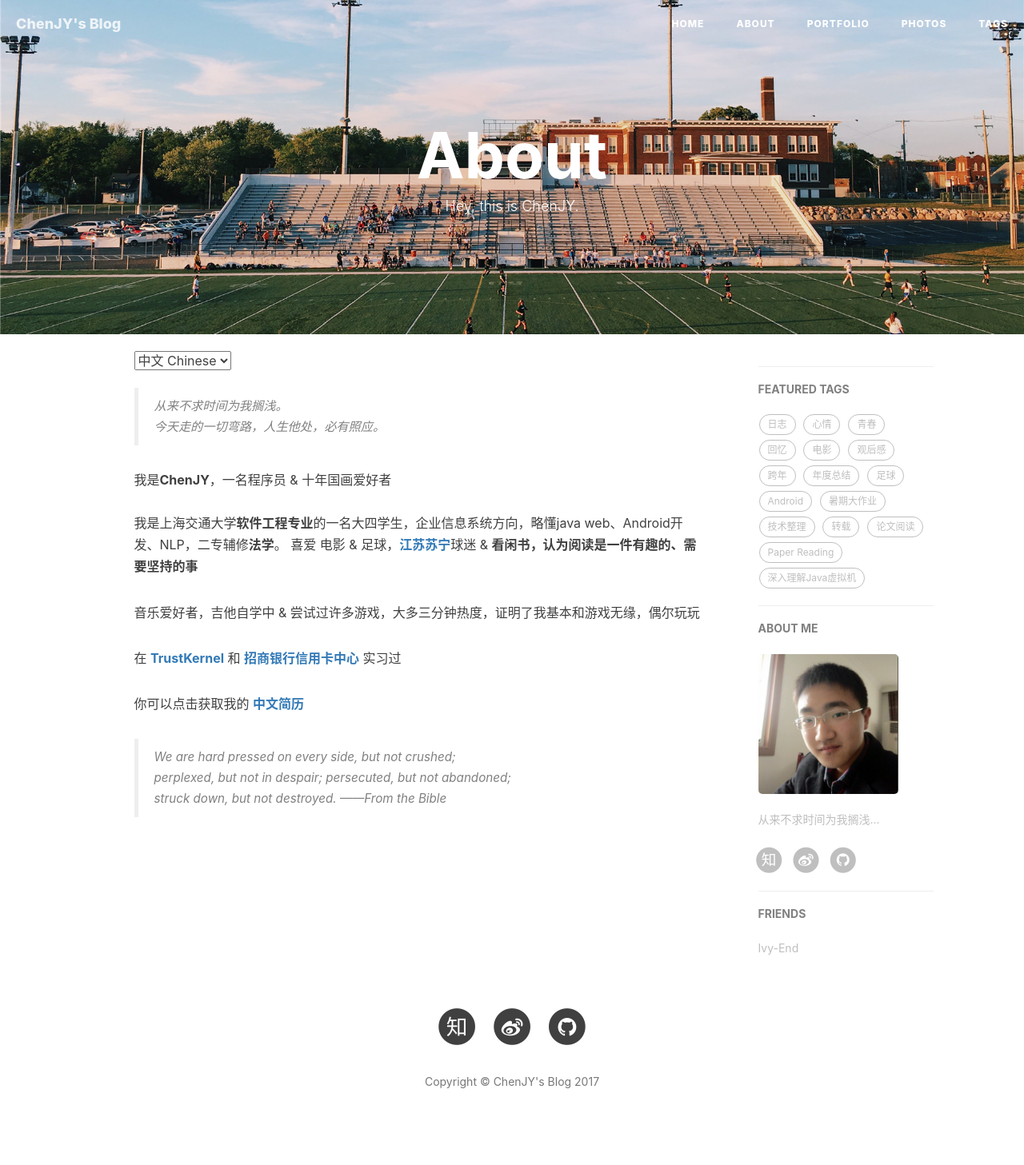
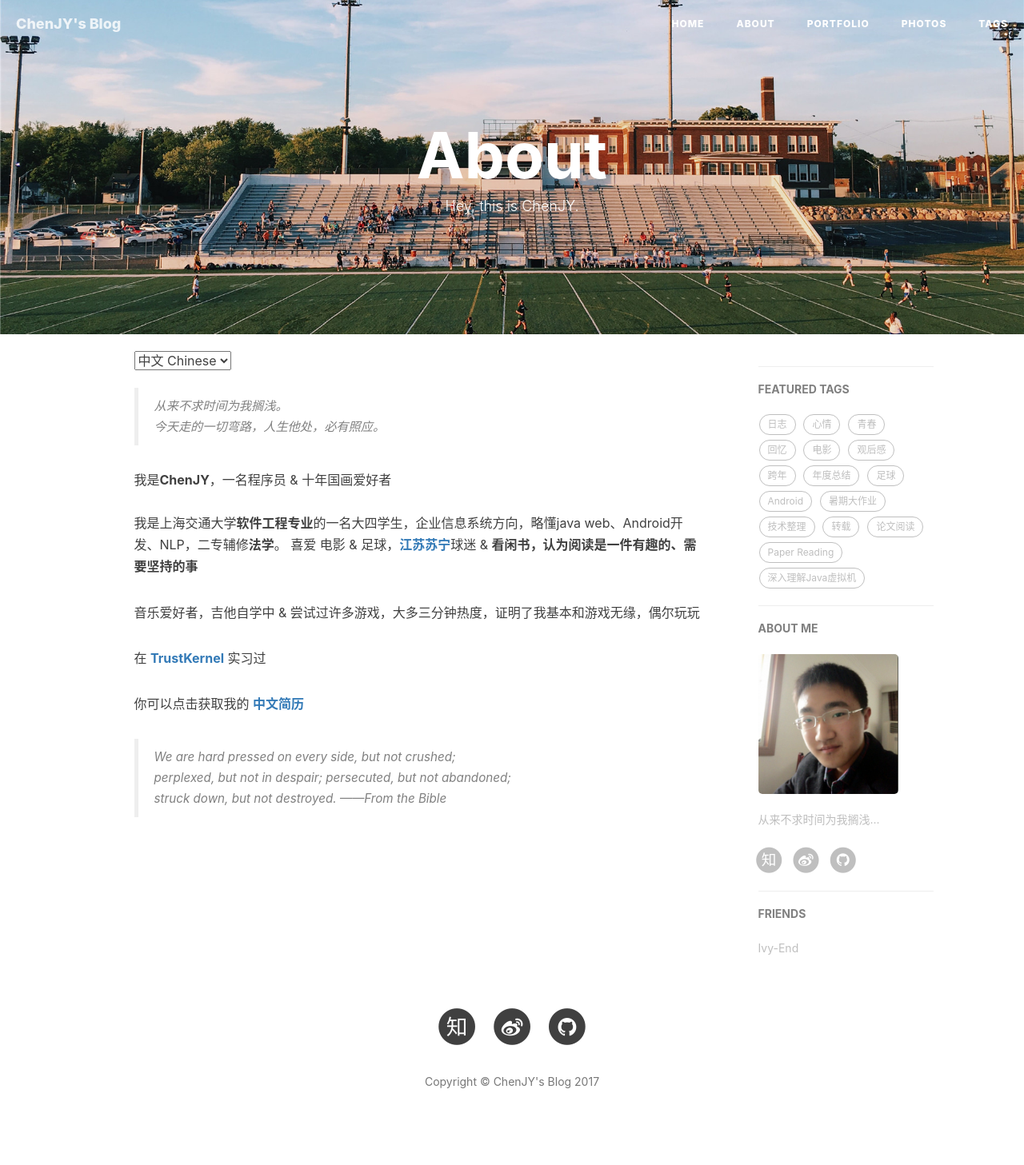
Before and after one commit to jiayangchen/jiayangchen.github.io, a Jekyll site: the page built from about.html, in a window 1280 px wide. Shown: the whole page at 80% size. Built offline with Jekyll 4.4.1, drawn with Linux system fonts in a browser that asks for light colours; nearby versions of some CDN libraries; comment, search, counter and statistics services are not loaded.

```diff
--- a/about.html
+++ b/about.html
@@ -24,7 +24,7 @@
     喜爱 电影 &amp; 足球，<a href="http://fc.suning.com/" target="_blank"><b>江苏苏宁</b></a>球迷 &amp; <strong>看闲书，认为阅读是一件有趣的、需要坚持的事</strong></p>
 
     <p>音乐爱好者，吉他自学中 &amp; 尝试过许多游戏，大多三分钟热度，证明了我基本和游戏无缘，偶尔玩玩</p>
-    <p> 在 <a href="http://www.trustkernel.com/" target="_blank"><b>TrustKernel</b></a> 和 <a href="http://www.cmbchina.com/" target="_blank"><b>招商银行信用卡中心</b></a> 实习过</p>
+    <p> 在 <a href="http://www.trustkernel.com/" target="_blank"><b>TrustKernel</b></a> <!--和 <a href="http://www.cmbchina.com/" target="_blank"><b>招商银行信用卡中心</b></a> -->实习过</p>
     <p>你可以点击获取我的<a href="" target="_blank">&nbsp;<b>中文简历</b></a></p>
 
     <blockquote><p>We are hard pressed on every side, but not crushed;<br>
@@ -43,7 +43,7 @@
     I am a junior student with a major in <strong>Software Engineering</strong> at Shanghai JiaoTong University. I know a bit about Java Web development, Android development and NLP theory, I have chosen to take law for my minor because of interest.<br><br>
     I love movies, football, a fan of JiangsuFC and enjoy reading various books, thinking that reading is quite interesting, which is a hobby that shoule be kept.<br><br>
     Now I am learing how to play guitar and I have tried some popular computer games but finally gave up. They are not attractive to me.</p>
-    <p>I worked as an intern in <a href="http://www.trustkernel.com/" target="_blank"><b>TrustKernel</b></a> and <a href="http://www.cmbchina.com/" target="_blank"><b>CMB IT Department</b></a>.</p>
+    <p>I worked as an intern in <a href="http://www.trustkernel.com/" target="_blank"><b>TrustKernel</b></a> <!--and <a href="http://www.cmbchina.com/" target="_blank"><b>CMB IT Department</b></a>-->.</p>
     <p>You can click on <a href="" target="_blank">this</a> to get my <b>English CV</b></p>
 
     <blockquote><p>We are hard pressed on every side, but not crushed;<br>
```
